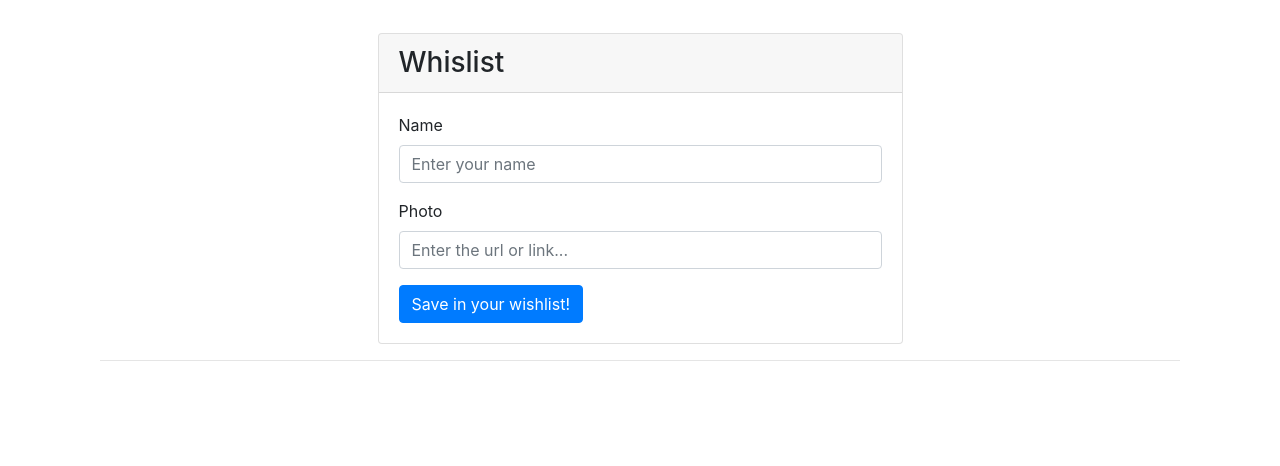
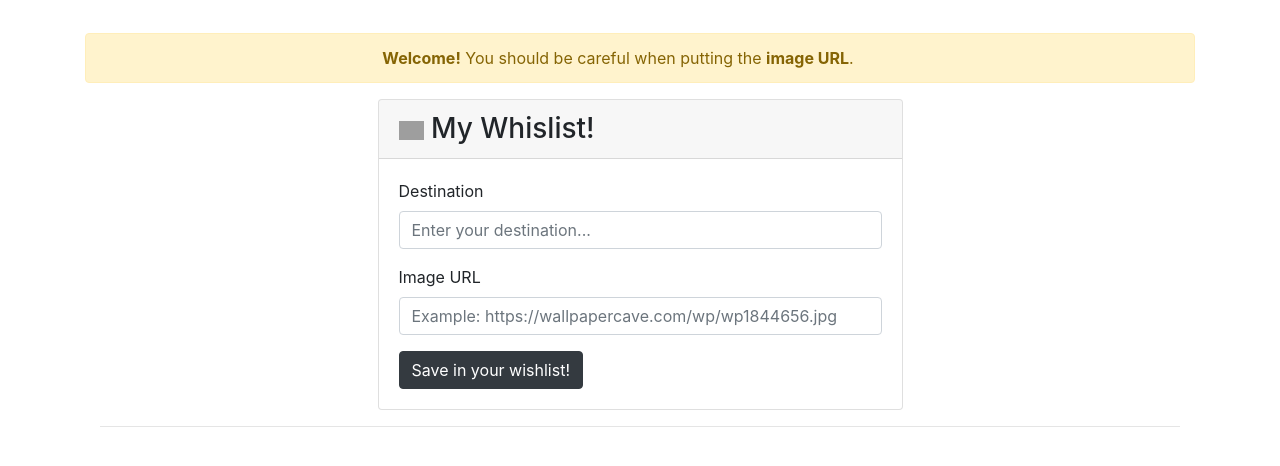
Before and after one commit to aperezmm/wishlistCoursera, an Angular app: page / in a window 1280 px wide. Shown: the top 466 px of the page. Built offline with nearby package versions, Linux system fonts and the light colour scheme; grey boxes are pictures that could not be loaded.

Commit message:
Saved a image URL, information text about the image URL, placeholders changed and added icon.

```diff
--- a/src/app/app.component.html
+++ b/src/app/app.component.html
@@ -1,6 +1,9 @@
-<div class="container content">
-  <div class="row">
-  <hr>
+<body>
+  <div class="container content">
+    <div class="row">
+    <hr>
+    </div>
+    <app-destination-list></app-destination-list>
   </div>
-  <app-destination-list></app-destination-list>
-</div>
+
+</body>
--- a/src/app/destination-list/destination-list.component.html
+++ b/src/app/destination-list/destination-list.component.html
@@ -1,4 +1,8 @@
-<div class="container content">
+<body>
+  <div class="alert alert-warning alert-dismissible fade show" role="alert" style="text-align: center;">
+    <strong>Welcome!</strong> You should be careful when putting the <strong>image URL</strong>.
+  </div>
+  <div class="container content">
     <div class="row">
       <div class="col-md-6 offset-md-3">
         <span class="anchor" id="formLogin"></span>
@@ -6,19 +10,21 @@
         <!-- form card login with validation feeback -->
         <div class="card card-outline-secondary">
           <div class="card-header">
-            <h3 class="mb-0">Whislist</h3>
+            <h3 class="mb-0"><img style="width: 25px;"
+                src="https://img.icons8.com/pastel-glyph/64/000000/around-the-globe--v1.png" /> My Whislist! </h3>
           </div>
           <div class="card-body">
             <form action="">
               <div class="form-group">
-                <label for="name">Name</label>
-                <input type="text" class="form-control" id="name" placeholder="Enter your name" #name>
+                <label for="name">Destination</label>
+                <input type="text" class="form-control" id="name" placeholder="Enter your destination..." #name>
               </div>
               <div class="form-group">
-                <label for="imagenUrl">Photo</label>
-                <input type="text" class="form-control" id="imagenUrl" placeholder="Enter the url or link..." #url>
+                <label for="imagenUrl">Image URL </label>
+                <input type="text" class="form-control" id="imagenUrl" placeholder="Example: https://wallpapercave.com/wp/wp1844656.jpg " #url>
               </div>
-              <button type="submit" class="btn btn-primary" (click)="saveDestination(name.value, url.value)">Save in your wishlist!</button>
+              <button type="submit" class="btn btn-dark" (click)="saveDestination(name.value, url.value)">Save in your
+                wishlist!</button>
             </form>
           </div>
         </div>
@@ -29,3 +35,7 @@
       <app-destination *ngFor="let destination of destinations" [destination]="destination"></app-destination>
     </div>
   </div>
+  <script language="JavaScript" type="text/javascript">
+    alert("este texto es el que modificas");
+  </script>
+</body>
--- a/src/app/destination/destination.component.html
+++ b/src/app/destination/destination.component.html
@@ -1,6 +1,6 @@
 <div class="card-content">
     <div class="card-img">
-      <img src="https://placeimg.com/380/230/nature" alt="">
+      <img src={{destination.url}} alt="">
       <span>
         <h4>{{destination.name}}</h4>
       </span>
```
